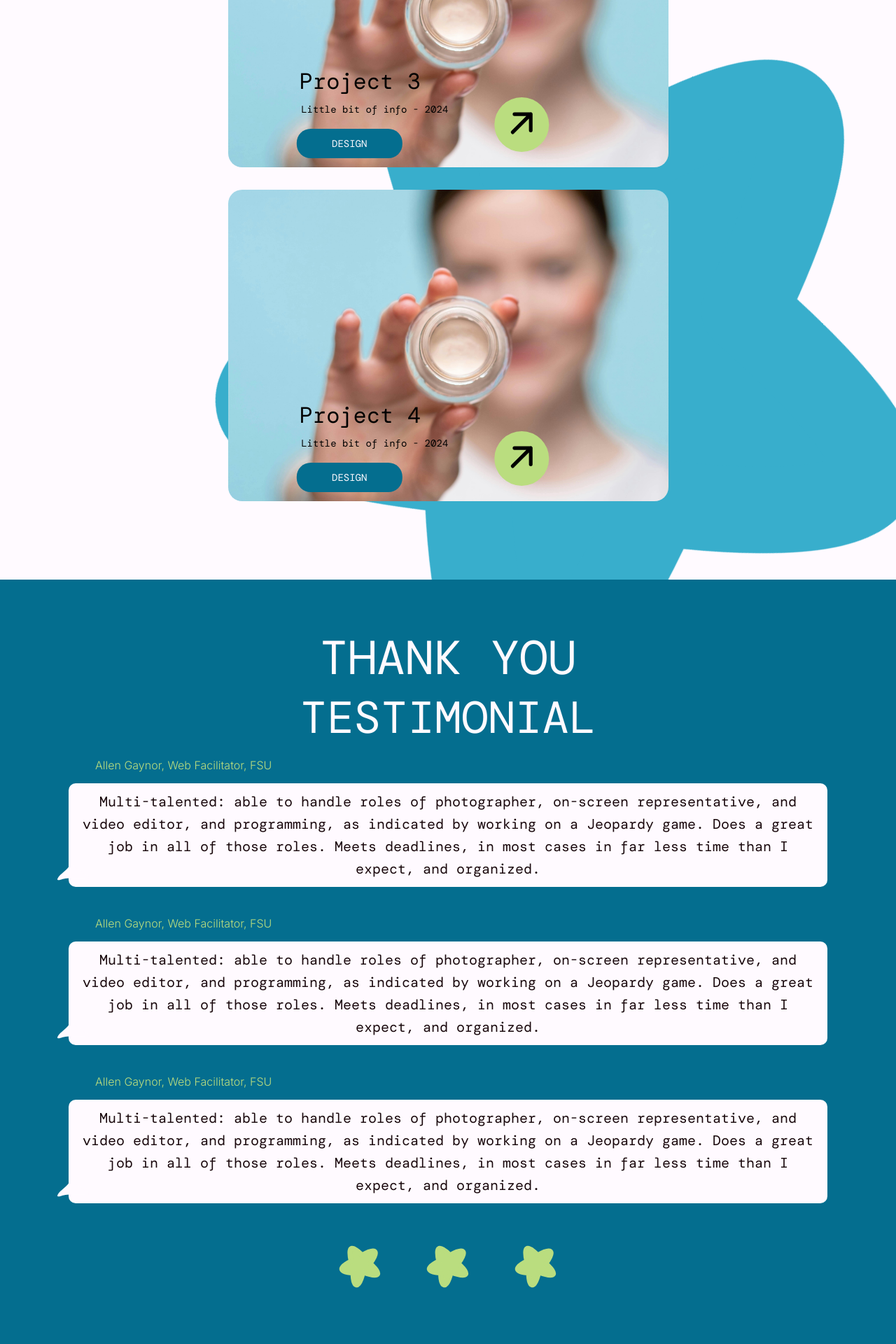
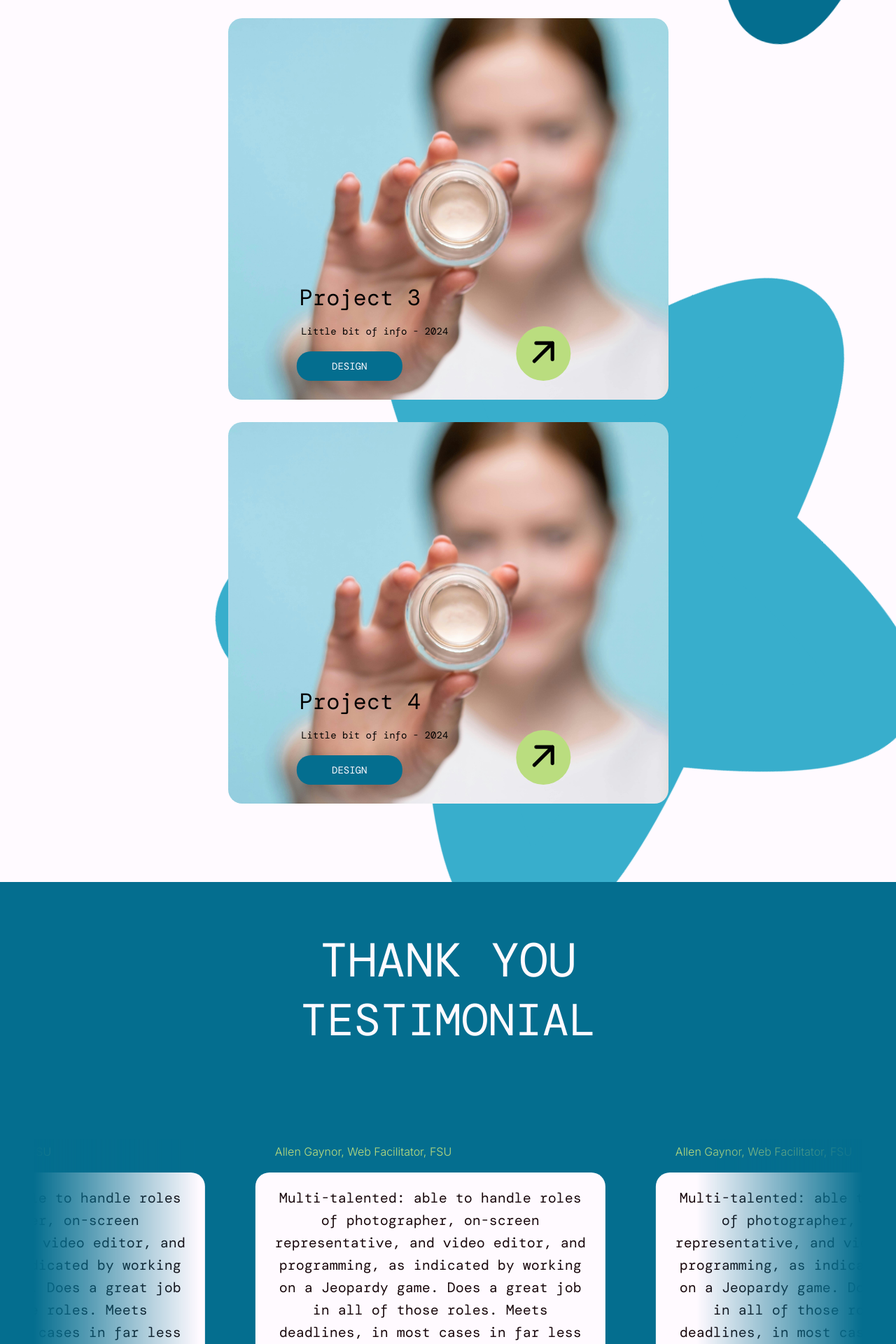
Before and after one commit to casspb/pelacek_cassidy_portfolio, a PHP site: page /index.html in a window 1280 px wide. Shown: the part 3120-5040 px from the top of the page at 70% size. Run offline with PHP 8.4, Linux system fonts and the light colour scheme; some libraries are stand-ins or nearby versions; some web fonts are replaced.

Commit message:
desktop testimonial display
worked on the desktop testimonial display

```diff
--- a/index.html
+++ b/index.html
@@ -62,7 +62,7 @@
          <section class="about-me-section col-span-full">
             <h1> Hello I'm Cassidy!</h1>
             <p>Welcome to my corner of creativity, and a place to dive into a new adventure- like finding that elusive ID card tucked away in the depths of your wallet!
-                Over the years, Ive been on a journey to discover my own identity, or as I like to call it, my “CassID.” Throughout this journey I've discovered my love for code, and Front-end development, and Back-end!</p>
+                <br> Over the years, Ive been on a journey to discover my own identity, or as I like to call it, my “CassID.” Throughout this journey I've discovered my love for code, and Front-end development, and Back-end!</p>
          </section>
 
          <section class="project-video-section col-span-full">
@@ -171,10 +171,11 @@
         <h2 class="col-span-full">TESTIMONIAL</h2>
     </div>
 
-        <section class="testimonial-section  grid-con">
-            <h1 class="hidden"> testimonials</h1>
+    <div class="testimonial-section">
+        <h1 class="hidden">Testimonies</h1>
 
-            <div class="testimonial col-span-full l-col-span-4">
+        <div class="testimonial-carousel ">
+            <div class="testimonial">
                 <h3>Allen Gaynor, Web Facilitator, FSU</h3>
                 <p class="text-container">
                     <svg class="background-svg" xmlns="http://www.w3.org/2000/svg" viewBox="0 0 62.06 36.794">
@@ -190,10 +191,10 @@
                     </svg>
                     Multi-talented: able to handle roles of photographer, on-screen representative, and video editor, and programming, as indicated by working on a Jeopardy game. Does a great job in all of those roles. Meets deadlines, in most cases in far less time than I expect, and organized.
                 </p>
-
             </div>
 
-            <div class="testimonial col-span-full l-col-span-4">
+            <!-- Duplicate testimonial sections as needed -->
+            <div class="testimonial">
                 <h3>Allen Gaynor, Web Facilitator, FSU</h3>
                 <p class="text-container">
                     <svg class="background-svg" xmlns="http://www.w3.org/2000/svg" viewBox="0 0 62.06 36.794">
@@ -209,10 +210,8 @@
                     </svg>
                     Multi-talented: able to handle roles of photographer, on-screen representative, and video editor, and programming, as indicated by working on a Jeopardy game. Does a great job in all of those roles. Meets deadlines, in most cases in far less time than I expect, and organized.
                 </p>
-
             </div>
-
-            <div class="testimonial col-span-full l-col-span-4">
+            <div class="testimonial">
                 <h3>Allen Gaynor, Web Facilitator, FSU</h3>
                 <p class="text-container">
                     <svg class="background-svg" xmlns="http://www.w3.org/2000/svg" viewBox="0 0 62.06 36.794">
@@ -228,11 +227,10 @@
                     </svg>
                     Multi-talented: able to handle roles of photographer, on-screen representative, and video editor, and programming, as indicated by working on a Jeopardy game. Does a great job in all of those roles. Meets deadlines, in most cases in far less time than I expect, and organized.
                 </p>
+            </div>
+    </div>
+</div>
 
-            </div>
-
-
-         </section>
 
          <div class="star-divider">
             <img src="images/green-star.svg" alt="green-star">
@@ -283,6 +281,7 @@
     <script src="js/main.js"></script>
     <script src="js/background-stars.js"></script>
     <script src="js/id-card.js"></script>
+    <script src="js/testimonial-carousel.js"></script>
 </body>
 
 </html>
--- a/sass/components/_footer.scss
+++ b/sass/components/_footer.scss
@@ -22,8 +22,8 @@
     align-items: center;
 
     img {
-        height: 66px;
-        margin: 30px;
+        height: 80px;
+        margin: 40px;
         text-align: center;
     }
 }
--- a/sass/components/_header.scss
+++ b/sass/components/_header.scss
@@ -4,7 +4,7 @@
 
 .logo{
     margin-left: 30px;
-   width: 110px;
+   width: 120px;
 }
 
 
@@ -13,7 +13,7 @@
     top: 0;
     left: 0;
     right: 0;
-    background: a.$base-colour;
+    background:  #fffaff;
     display: flex;
     align-items: center;
     justify-content: space-between;
@@ -77,8 +77,12 @@
     header {
         label {
             display: initial;
+            height: 50px;
         }
 
+        .menu-star{
+            height: 60px;
+        }
         .navbar {
             position: absolute;
             top: 100%;
@@ -89,6 +93,7 @@
 
             ul li {
                 margin-left: 30px;
+                margin-top: 1em;
                 width: 100%;
 
                 &:last-child {
--- a/sass/main.scss
+++ b/sass/main.scss
@@ -7,11 +7,70 @@
     margin-bottom: -2em;
 }
 
-//testimonials
-.testimonial-section{
+//* Testimonials section styling */
+.testimonial-section {
     background-color: a.$primary-color;
     color: a.$base-colour;
+    max-width: 100%;
+    margin: 8em 3em;
+    cursor: pointer;
 }
+
+.testimonial-section[data-animated="true"]{
+overflow: hidden;
+
+-webkit-mask: linear-gradient(90deg, transparent,white 20%, white 80%, transparent);
+mask: linear-gradient(90deg, transparent,white 20%, white 80%, transparent);
+}
+
+.testimonial-carousel{
+    gap: 1rem;
+    display: flex;
+    animation: scroll 40s linear infinite;
+    width: fit-content;
+     justify-content: center;
+    align-items: center;
+}
+
+@keyframes scroll {
+    to {
+        transform: translate(calc(-50% - 0.5rem));
+    }
+}
+
+.testimonial {
+    margin: 0.5em;
+
+
+    h3 {
+        color: a.$secondary-color;
+        margin-bottom: 1em;
+        margin-left: 3em;
+    }
+
+    .text-container {
+
+        width: 500px;
+        position: relative;
+        margin: 20px;
+        padding: 20px;
+        color: a.$body-text-color;
+        background-color: a.$base-colour;
+        border-radius: 20px;
+        z-index: 2;
+    }
+
+    .background-svg {
+        position: absolute;
+        bottom: 0;
+        z-index: 1;
+        left: -1rem;
+        width: 3rem;
+        height: 3rem;
+    }
+}
+
+
 
 //main
 
@@ -219,8 +278,8 @@
     gap: 0.5em;
 
     .sorting-buttons {
-        width: 200px;
-        height: 60px;
+        width: 110px;
+        height: 40px;
         display: flex;
         justify-content: center;
         align-items: center;
@@ -240,7 +299,7 @@
 
 .project-card {
     position: relative;
-    height: 445px;
+    height: 545px;
     max-width: 629px;
     min-width: 350px;
     width: 100%;
@@ -275,7 +334,7 @@
     }
 
     .sorting-buttons-variation {
-        bottom: 3%;
+        bottom: 5%;
         margin-left: -30px;
 
         p {
@@ -289,7 +348,7 @@
 
     .arrow {
         position: absolute;
-        left: 50%;
+        left: 55%;
         bottom: 5%;
         transform: translateX(85%);
         width: 78px;
@@ -300,6 +359,12 @@
         justify-content: center;
         align-items: center;
 
+        &:hover {
+            background-color: a.$primary-color;
+            color: a.$base-colour;
+            box-shadow: 2px 2px 4px rgba(0, 0, 0, 0.5);
+        }
+
         img {
             width: 62px;
             height: 62px;
@@ -307,42 +372,14 @@
     }
 }
 
-//testimonials
 
-.testimonial{
-    margin: 1em;
-    h3{
-        color: a.$secondary-color;
-        margin-bottom: 1em;
-        margin-left: 3em;
-    }
 
-    .text-container {
-        position: relative;
-        margin: 10px;
-        padding: 10px;
-        color: a.$body-text-color;
-        background-color: a.$base-colour;
-        border-radius: 10px;
-        z-index: 2;
-    }
-    .background-svg {
-        position: absolute;
-        bottom: 0;
-        z-index: 1;
-        left: -1rem;
-        width: 3rem;
-        height: 3rem;
-    }
-}
-
-.testimonial-container {
-    display: flex;
-    gap: 20px;
-}
 
 @media (min-width: 768px) {
-
+    .sorting-buttons-container  .sorting-buttons {
+        width: 200px;
+        height: 60px;
+    }
 
 
     .sorting-buttons-container {
```
Also changed, not shown: js/testimonial-carousel.js (added, +44 -0 lines), css/main.css, 1 other file.
